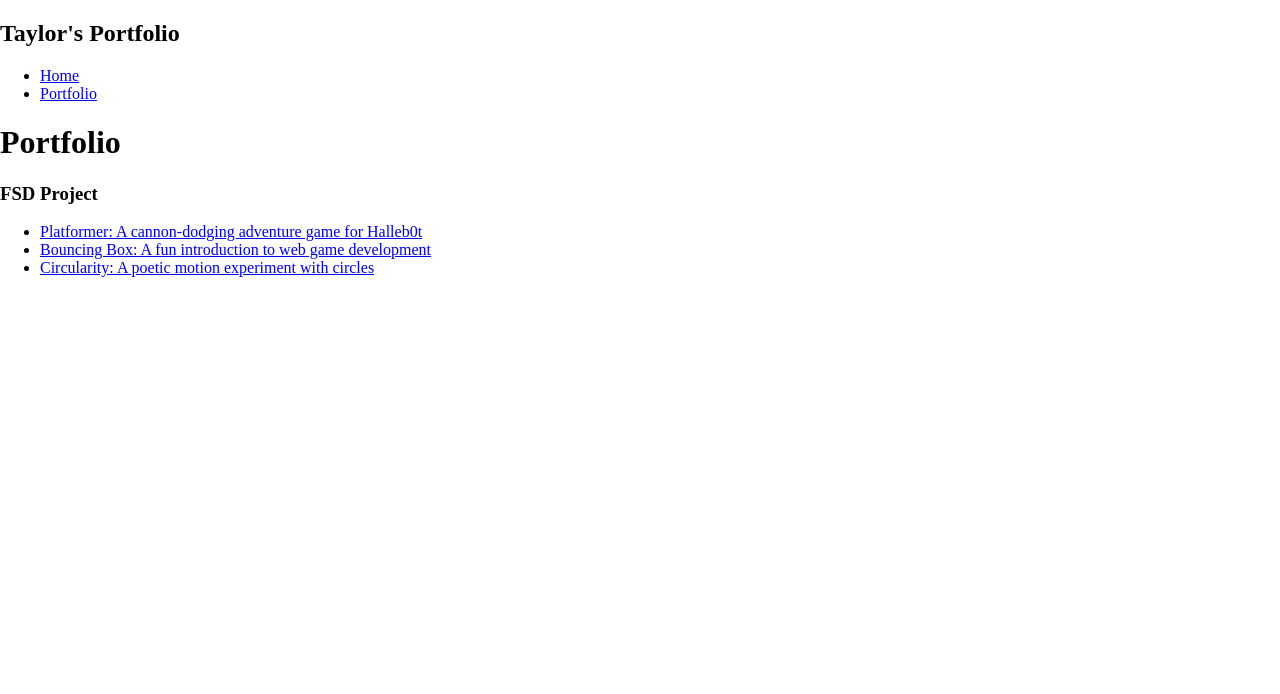
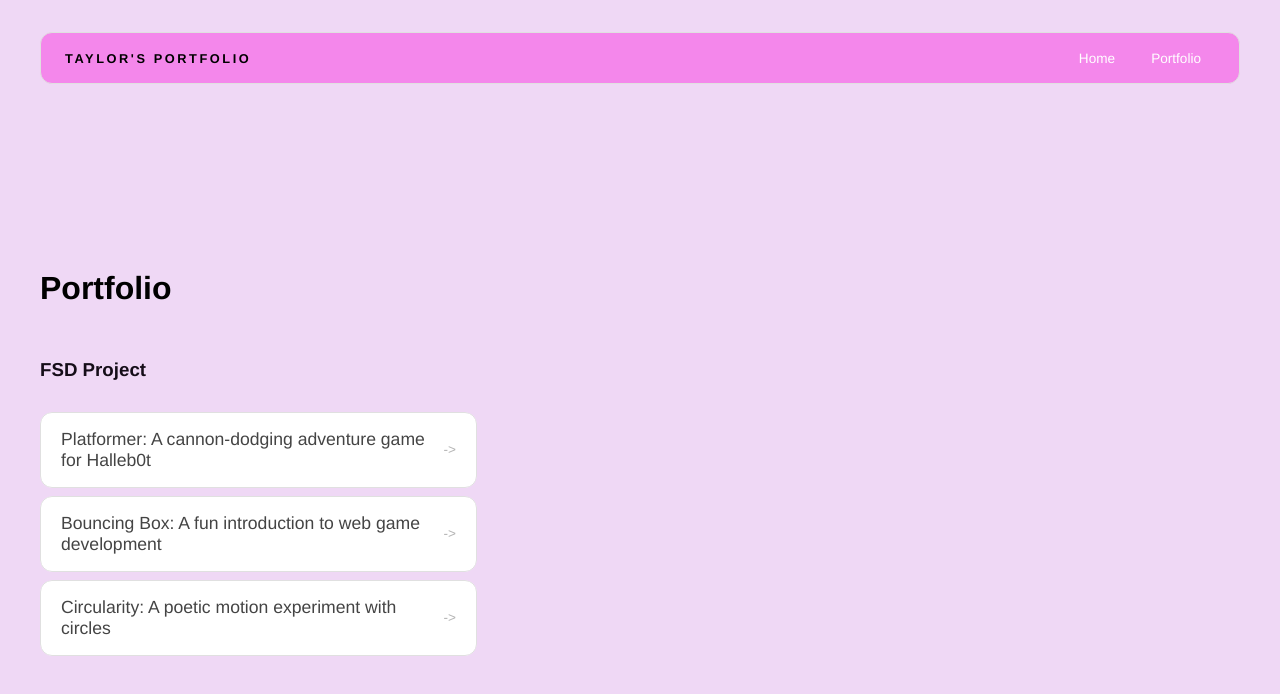
Before and after one commit to taylorshephard/taylorshephard.github.io, a plain HTML site: page portfolio.html in a window 1280 px wide. Drawn offline with Linux system fonts and the light colour scheme; files that its build step writes are made by us from their sources.

Commit message:
Change stylesheet link from style.css to myStyle.css

```diff
--- a/portfolio.html
+++ b/portfolio.html
@@ -2,7 +2,7 @@
 
 <head>
   <title>Taylor's Awesome Website</title>
-  <link rel="stylesheet" href="style.css">
+  <link rel="stylesheet" href="myStyle.css">
 </head>
 
 <body>
```
